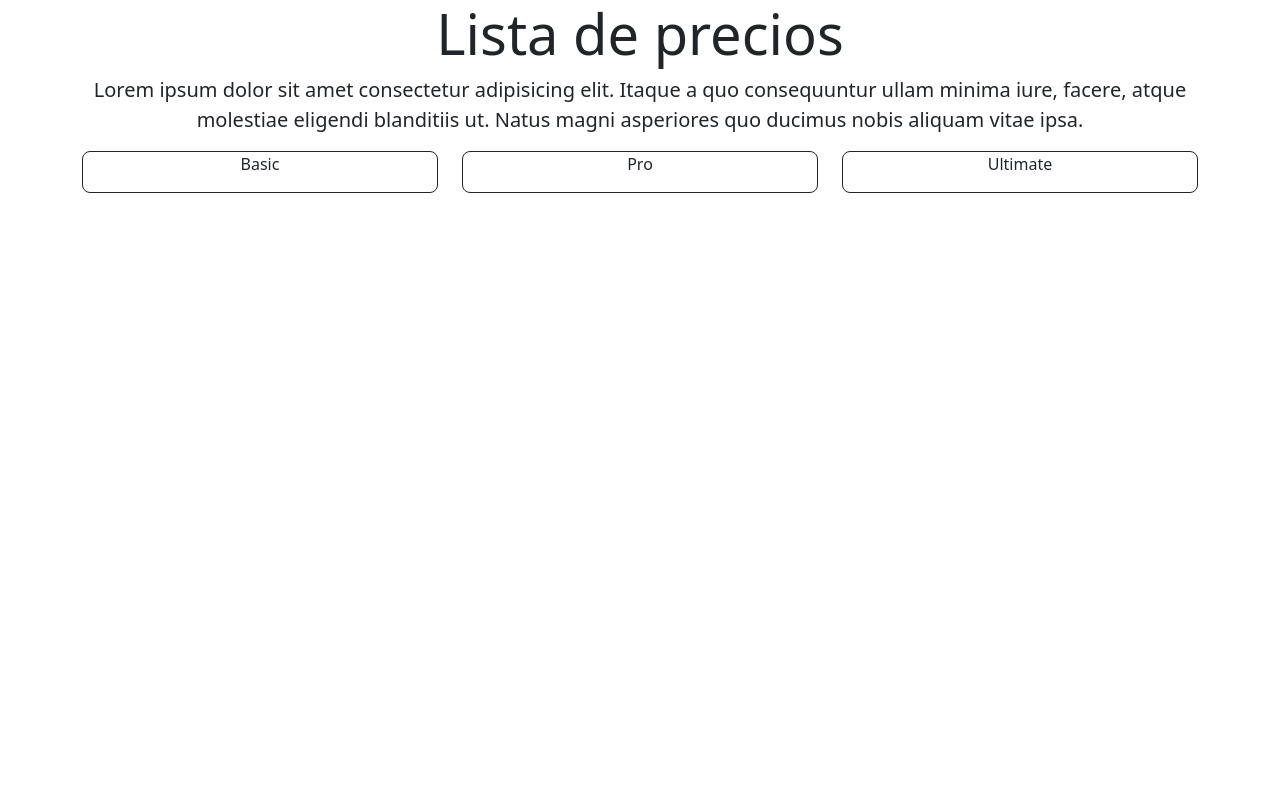
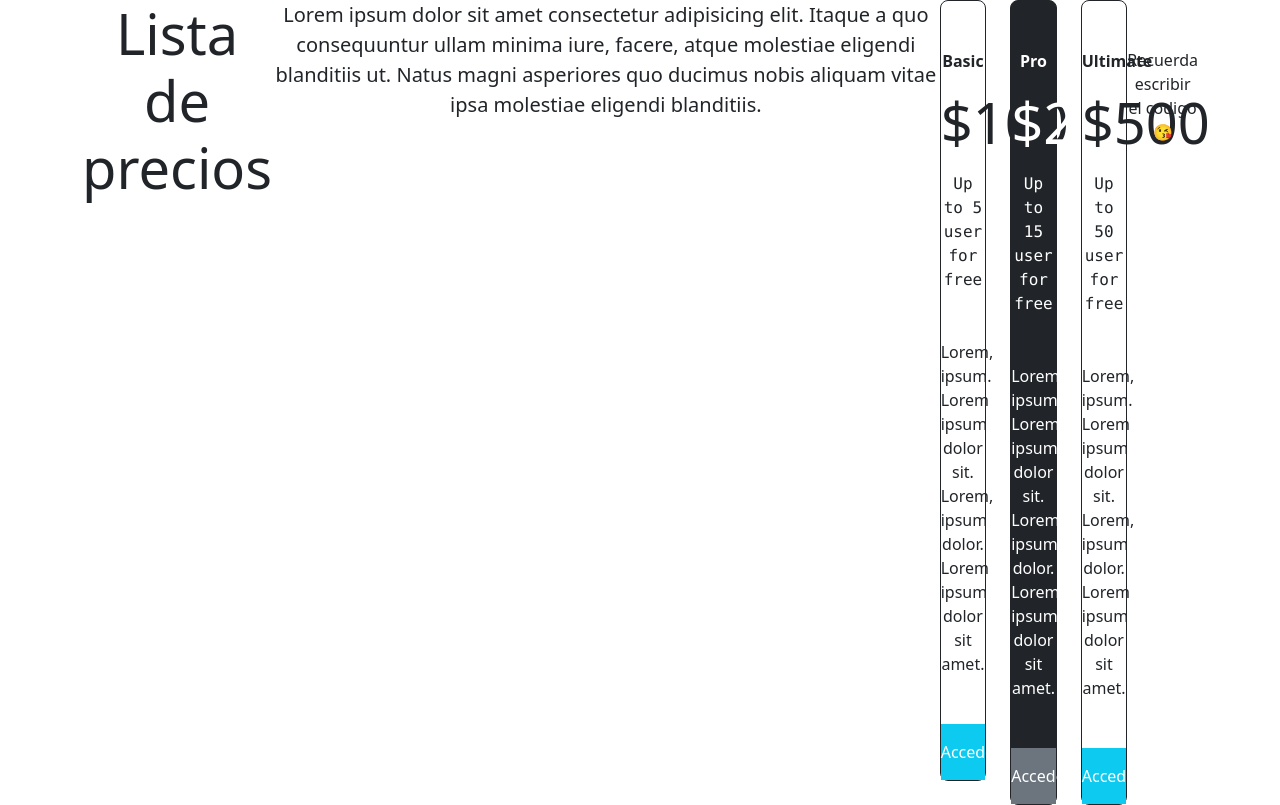
Before and after one commit to MatiT88/practica01-Bootstrap, a plain HTML site: page index.html in a window 1280 px wide. Drawn offline with nearby package versions, Linux system fonts and the light colour scheme.

Commit message:
todo listo para empezar flexbox

```diff
--- a/index.html
+++ b/index.html
@@ -11,35 +11,65 @@
 </head>
 
 <body>
-    <main class="container text-center">
+    <main class="container text-center d-flex">
         <h1 class="display-4">Lista de precios</h1>
-        <p class="lead">Lorem ipsum dolor sit amet consectetur adipisicing elit. Itaque a quo consequuntur ullam minima
+        <p class="lead mb-5">Lorem ipsum dolor sit amet consectetur adipisicing elit. Itaque a quo consequuntur ullam
+            minima
             iure, facere, atque molestiae eligendi blanditiis ut. Natus magni asperiores quo ducimus nobis aliquam vitae
-            ipsa.</p>
+            ipsa molestiae eligendi blanditiis.</p>
 
         <div class="row">
             <article class="col-12 col-md-4">
                 <div class="border border-dark rounded-3">
-                    <p>Basic</p>
+                    <p class="mt-5 fw-bold">Basic</p>
+                    <h2 class="display-4">$100</h2>
+                    <p class="font-monospace mt-3">Up to 5 user for free</p>
+                    <ul class="list-unstyled my-5">
+                        <li>Lorem, ipsum.</li>
+                        <li>Lorem ipsum dolor sit.</li>
+                        <li>Lorem, ipsum dolor.</li>
+                        <li>Lorem ipsum dolor sit amet.</li>
+                    </ul>
+                    <a href="#" class="bg-info text-white d-block py-3 text-decoration-none">Acceder</a>
                 </div>
             </article>
 
-                <article class="col-12 col-md-4">
-                    <div class=" border border-dark rounded-3">
-                        <p>Pro</p>
-                    </div>
-                </article>
+            <article class="col-12 col-md-4">
+                <div class=" border border-dark rounded-3 bg-dark text-white">
+                    <p class="mt-5 fw-bold">Pro</p>
+                    <h2 class="display-4">$200</h2>
+                    <p class="font-monospace mt-3">Up to 15 user for free</p>
+                    <ul class="list-unstyled my-5">
+                        <li>Lorem, ipsum.</li>
+                        <li>Lorem ipsum dolor sit.</li>
+                        <li>Lorem, ipsum dolor.</li>
+                        <li>Lorem ipsum dolor sit amet.</li>
+                    </ul>
+                    <a href="#" class="bg-secondary text-white d-block py-3 text-decoration-none">Acceder</a>
+                </div>
+            </article>
 
-                    <article class="col-12 col-md-4">
-                        <div class=" border border-dark rounded-3">
-                            <p>Ultimate</p>
-                        </div>
-                    </article>
+            <article class="col-12 col-md-4">
+                <div class=" border border-dark rounded-3">
+                    <p class="mt-5 fw-bold">Ultimate</p>
+                    <h2 class="display-4">$500</h2>
+                    <p class="font-monospace mt-3">Up to 50 user for free</p>
+                    <ul class="list-unstyled my-5">
+                        <li>Lorem, ipsum.</li>
+                        <li>Lorem ipsum dolor sit.</li>
+                        <li>Lorem, ipsum dolor.</li>
+                        <li>Lorem ipsum dolor sit amet.</li>
+                    </ul>
+                    <a href="#" class="bg-info text-white d-block py-3 text-decoration-none">Acceder</a>
+                </div>
+            </article>
 
 
 
-                </div>
-
+        </div>
+        <footer>
+            <p class="mt-5">Recuerda escribir el codigo 😘</p>
+        </footer>
     </main>
 
 
```
